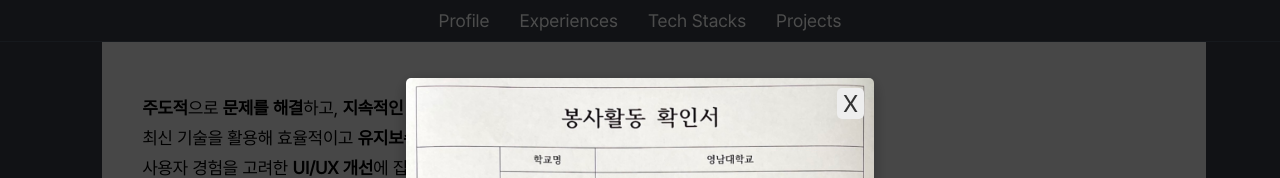
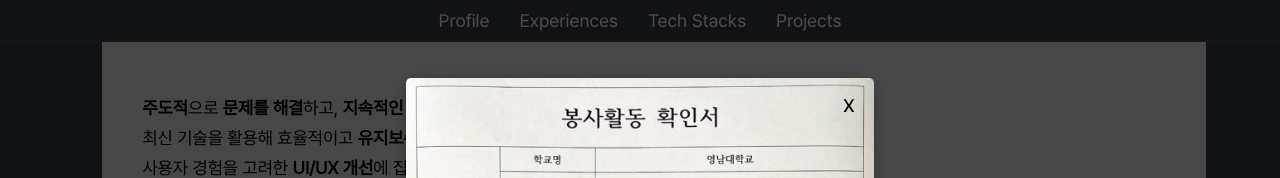
Before and after one commit to hjoo830/portfolio, a React (Create React App) app: page / in a window 1280 px wide. Both pictures are taken after a click on the icon 271 px from the left and 1536 px from the top of the page. Shown: the part 1136-1314 px from the top of the page. Built offline with nearby package versions, Linux system fonts and the light colour scheme; a web font is replaced by a local one.

Commit message:
💄 Design: Update close button in experience modal

```diff
--- a/src/components/ExperienceSection.js
+++ b/src/components/ExperienceSection.js
@@ -58,7 +58,7 @@ function ExperienceSection() {
         <div className="modalBackground" onClick={closeModal}>
           <div className="modalContent" onClick={(e) => e.stopPropagation()}>
             <button className="closeButton" onClick={closeModal}>
-              X
+              x
             </button>
             <img src={modalImage} alt="Experience" className="modalImage" />
           </div>
--- a/src/css/ExperienceSection.css
+++ b/src/css/ExperienceSection.css
@@ -98,11 +98,13 @@
   position: absolute;
   top: 10px;
   right: 10px;
-  background: none;
+  width: 30px;
+  height: 30px;
+  padding: 0;
+  background-color: transparent;
   border: none;
   font-size: 1.5rem;
   cursor: pointer;
-  color: #333;
-  background-color: #EEEEEE;
+  color: #000;
   border-radius: 5px;
 }
```
